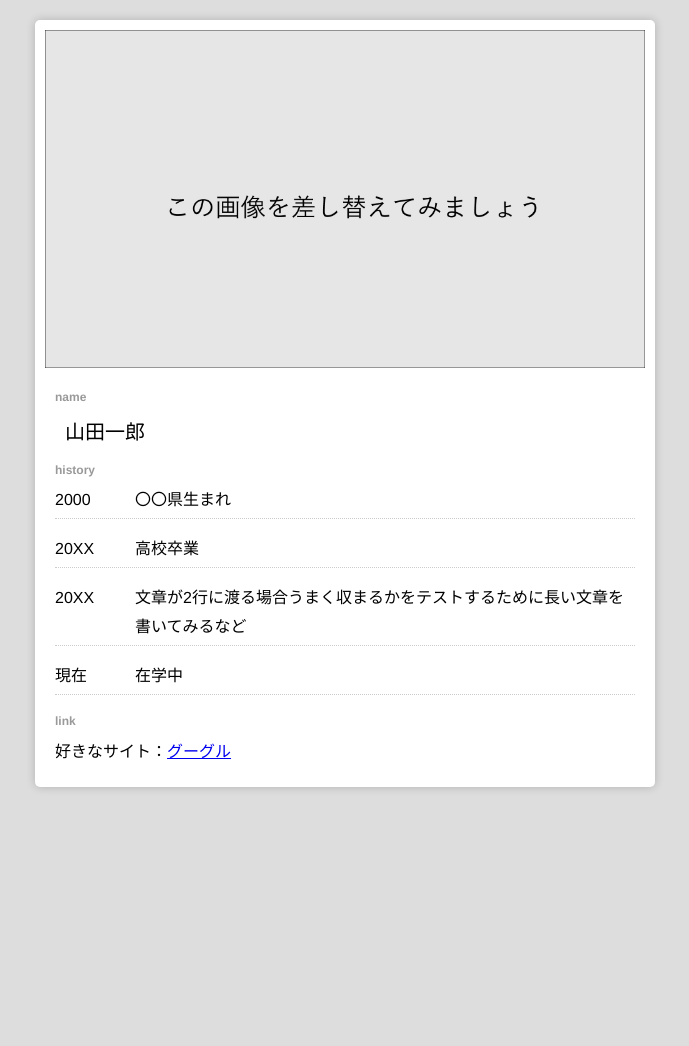
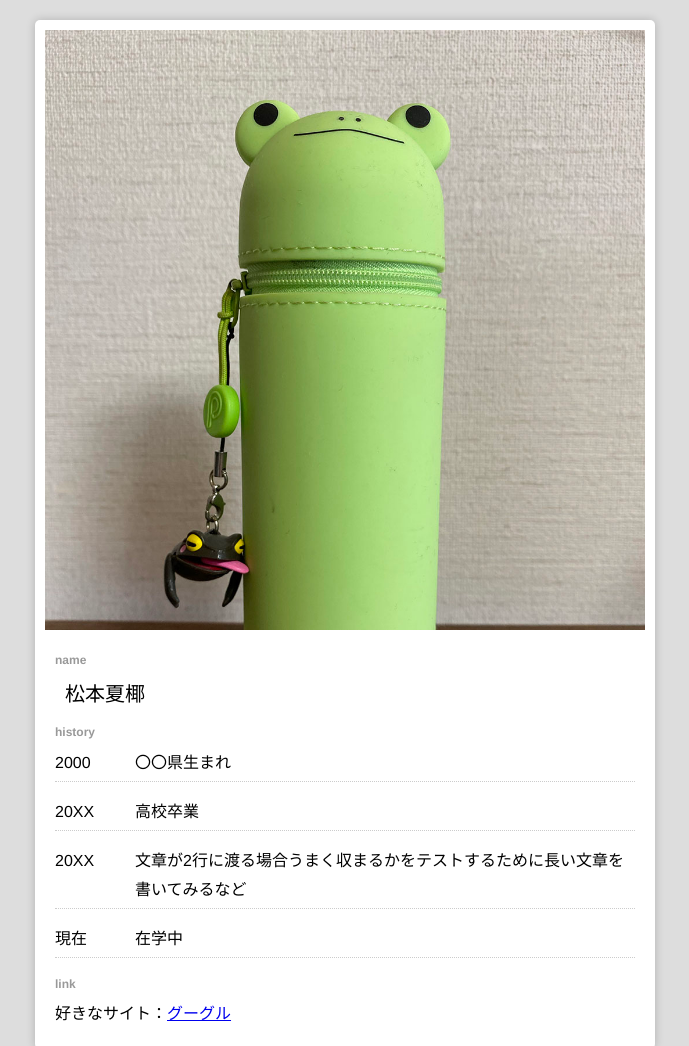
Before and after one commit to KUAD-XtechDesign/simple_page-matumatu89, a plain HTML site: page index.html in a window 1280 px wide. Shown: the top 1046 px of the page, without its empty margins (295-984 px from the left). Before the commit the page ends 807 px from the top, so only its background shows below. Drawn offline with Linux system fonts and the light colour scheme.

Commit message:
matumto
写真を変えました
名前を変えました

```diff
--- a/index.html
+++ b/index.html
@@ -13,13 +13,13 @@
 
       <!-- 画像 -->
       <div id="card">
-        <img src="./images/card.jpg" alt="カード">
+        <img src="./images/kaeru.jpg" >
       </div>
 
       <!-- 個人情報なので注意 -->
       <div class="profile">
         <h2 class="title">name</h2>
-        <h1 class="name">山田一郎</h1>
+        <h1 class="name">松本夏椰</h1>
 
         <h2 class="title">history</h2>
         <ul class="history_list">
```
Also changed, not shown: images/kaeru.jpg (added), 2 other files.
